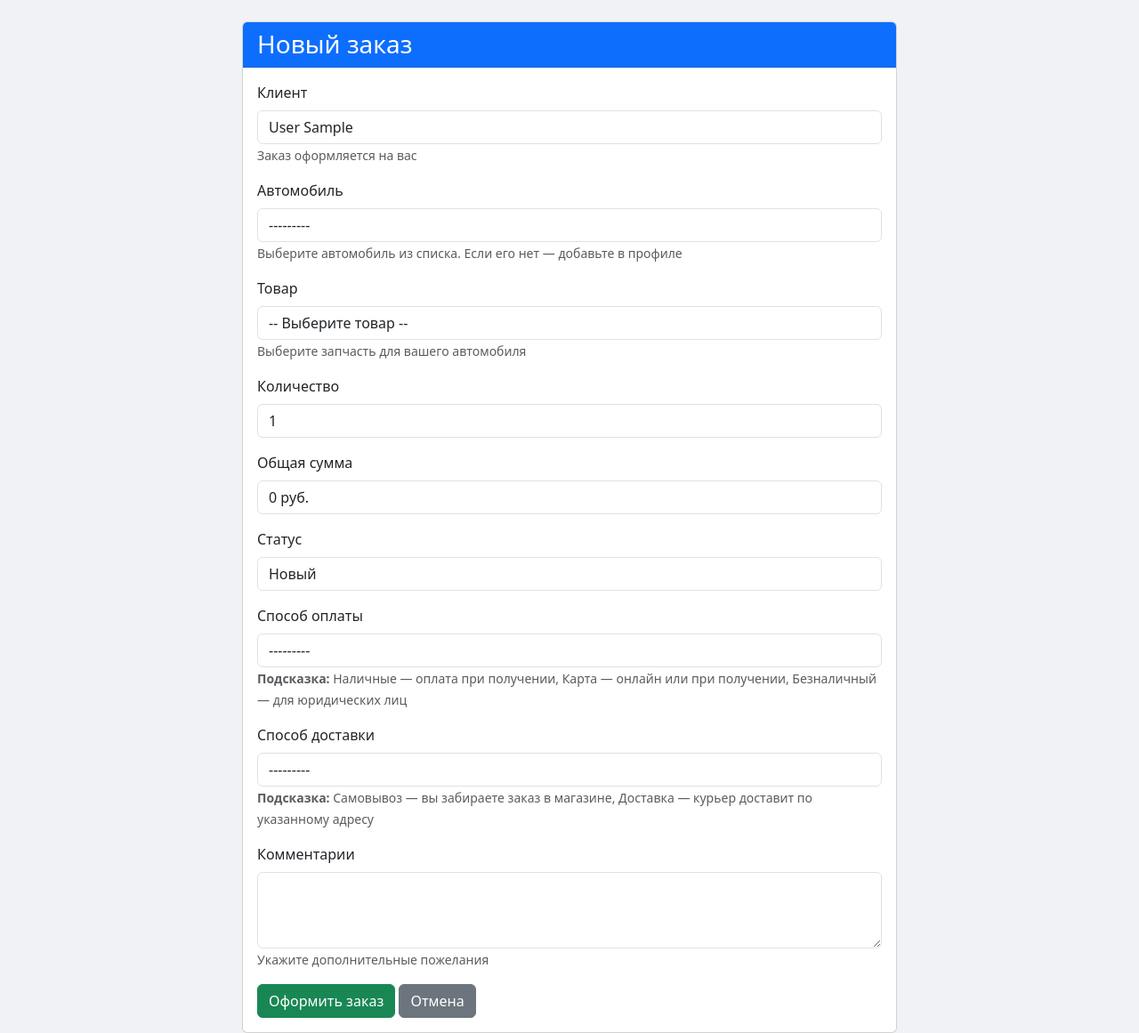
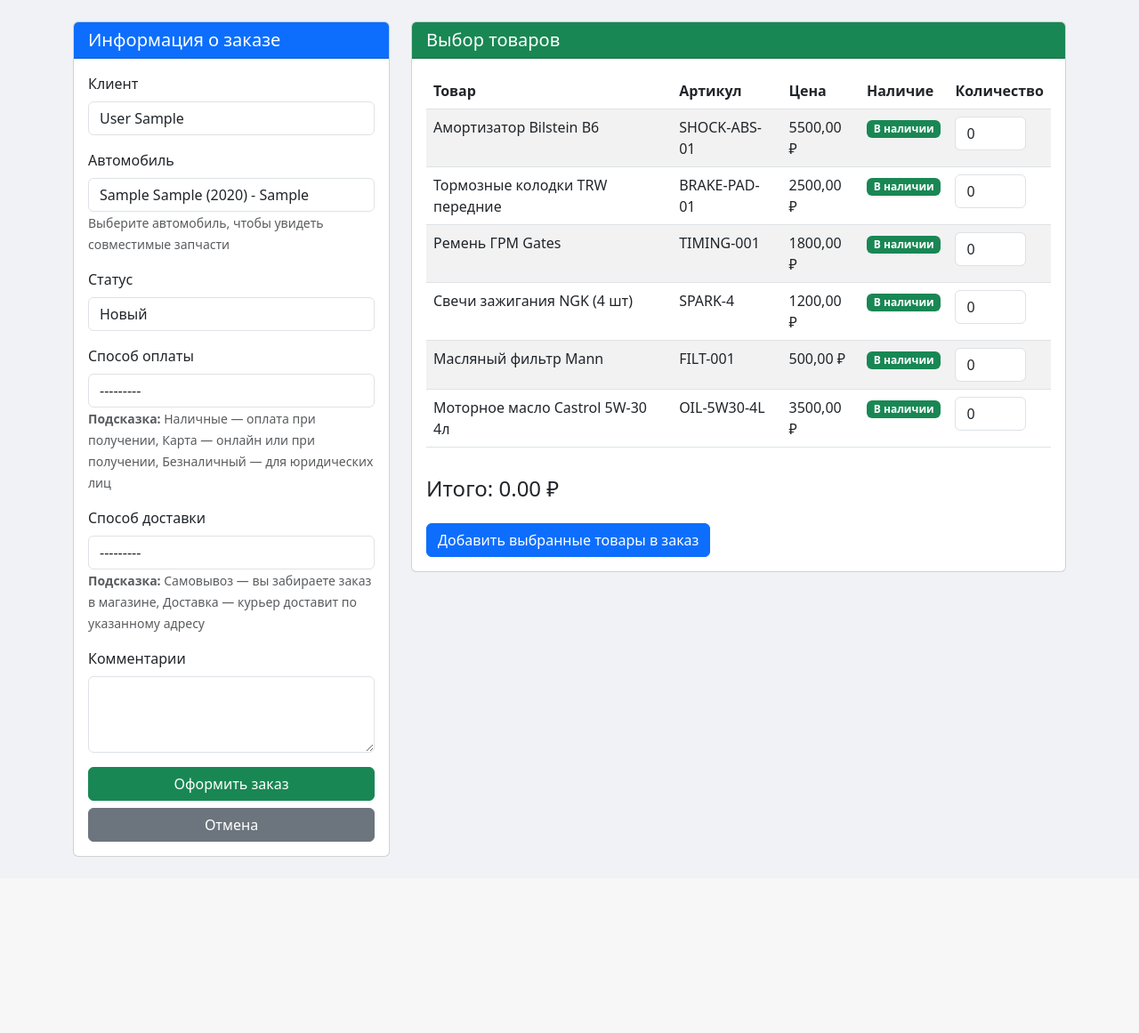
Before and after one commit to Akika15/crm-auto, a Django app: page /orders/create/ in a window 1280 px wide. Shown: the part 80-1241 px from the top of the page at 89% size. After the commit the page ends 1043 px from the top, so only its background shows below. Run offline with Django 5.2, Linux system fonts and the light colour scheme; a user stored in the database is signed in; data comes from the database, SQL or seed files in the repository; tables that the repository leaves empty hold one stand-in row (values such as "Sample post").

Commit message:
Add product compatibility filter and multiple product selection in order

```diff
--- a/crm_app/templates/crm_app/order_form.html
+++ b/crm_app/templates/crm_app/order_form.html
@@ -1,49 +1,31 @@
 {% extends 'crm_app/base.html' %}
 
 {% block content %}
-<div class="row justify-content-center">
-    <div class="col-md-8">
-        <div class="card">
+<div class="row">
+    <div class="col-md-4">
+        <div class="card mb-4">
             <div class="card-header bg-primary text-white">
-                <h3 class="mb-0">{{ title }}</h3>
+                <h5 class="mb-0">Информация о заказе</h5>
             </div>
             <div class="card-body">
-                <form method="post">
+                <form method="post" id="orderForm">
                     {% csrf_token %}
 
                     <div class="mb-3">
                         <label class="form-label">Клиент</label>
                         {{ form.client }}
-                        <small class="text-muted">Заказ оформляется на вас</small>
                     </div>
 
                     <div class="mb-3">
                         <label class="form-label">Автомобиль</label>
-                        {{ form.vehicle }}
-                        <small class="text-muted">Выберите автомобиль из списка. Если его нет — добавьте в профиле</small>
-                    </div>
-
-                    <div class="mb-3">
-                        <label class="form-label">Товар</label>
-                        <select name="product" class="form-control" id="productSelect">
-                            <option value="">-- Выберите товар --</option>
-                            {% for product in products %}
-                            <option value="{{ product.id }}" data-price="{{ product.retail_price }}">
-                                {{ product.name }} - {{ product.manufacturer }} ({{ product.retail_price }} руб.)
+                        <select name="vehicle" id="vehicleSelect" class="form-control">
+                            {% for vehicle in vehicles %}
+                            <option value="{{ vehicle.id }}" {% if selected_vehicle and selected_vehicle.id == vehicle.id %}selected{% endif %}>
+                                {{ vehicle.brand }} {{ vehicle.model }} ({{ vehicle.year }}) - {{ vehicle.license_plate|default:"без номера" }}
                             </option>
                             {% endfor %}
                         </select>
-                        <small class="text-muted">Выберите запчасть для вашего автомобиля</small>
-                    </div>
-
-                    <div class="mb-3">
-                        <label class="form-label">Количество</label>
-                        <input type="number" name="quantity" id="quantity" class="form-control" value="1" min="1">
-                    </div>
-
-                    <div class="mb-3">
-                        <label class="form-label">Общая сумма</label>
-                        <input type="text" id="totalPrice" class="form-control" readonly value="0 руб.">
+                        <small class="text-muted">Выберите автомобиль, чтобы увидеть совместимые запчасти</small>
                     </div>
 
                     <div class="mb-3">
@@ -73,35 +55,144 @@
                     <div class="mb-3">
                         <label class="form-label">Комментарии</label>
                         {{ form.comments }}
-                        <small class="text-muted">Укажите дополнительные пожелания</small>
                     </div>
 
-                    <button type="submit" class="btn btn-success">Оформить заказ</button>
-                    <a href="{% url 'crm_app:order_list' %}" class="btn btn-secondary">Отмена</a>
+                    <button type="submit" class="btn btn-success w-100">Оформить заказ</button>
+                    <a href="{% url 'crm_app:order_list' %}" class="btn btn-secondary w-100 mt-2">Отмена</a>
                 </form>
+            </div>
+        </div>
+    </div>
+
+    <div class="col-md-8">
+        <div class="card">
+            <div class="card-header bg-success text-white">
+                <h5 class="mb-0">Выбор товаров</h5>
+            </div>
+            <div class="card-body">
+                <div id="productsContainer">
+                    {% if products %}
+                        <div class="table-responsive">
+                            <table class="table table-striped" id="productsTable">
+                                <thead>
+                                    <tr>
+                                        <th>Товар</th>
+                                        <th>Артикул</th>
+                                        <th>Цена</th>
+                                        <th>Наличие</th>
+                                        <th>Количество</th>
+                                    </tr>
+                                </thead>
+                                <tbody>
+                                    {% for product in products %}
+                                    <tr data-product-id="{{ product.id }}" data-price="{{ product.price }}">
+                                        <td>{{ product.name }}</td>
+                                        <td>{{ product.article }}</td>
+                                        <td class="product-price">{{ product.price }} ₽</td>
+                                        <td>
+                                            {% if product.is_available %}
+                                                <span class="badge bg-success">В наличии</span>
+                                            {% else %}
+                                                <span class="badge bg-danger">Нет</span>
+                                            {% endif %}
+                                        </td>
+                                        <td>
+                                            <input type="number" class="form-control quantity-input" data-id="{{ product.id }}"
+                                                   style="width: 80px;" min="0" max="{{ product.stock_quantity }}" value="0">
+                                        </td>
+                                    </tr>
+                                    {% endfor %}
+                                </tbody>
+                            </table>
+                        </div>
+
+                        <div class="mt-3">
+                            <h4>Итого: <span id="totalPrice">0</span> ₽</h4>
+                        </div>
+
+                        <button type="button" class="btn btn-primary mt-3" id="addToOrderBtn">Добавить выбранные товары в заказ</button>
+                    {% else %}
+                        <div class="alert alert-info">
+                            Нет доступных товаров{% if selected_vehicle %} для автомобиля {{ selected_vehicle.brand }} {{ selected_vehicle.model }}{% endif %}.
+                        </div>
+                    {% endif %}
+                </div>
             </div>
         </div>
     </div>
 </div>
 
 <script>
-    const productSelect = document.getElementById('productSelect');
-    const quantityInput = document.getElementById('quantity');
-    const totalPriceSpan = document.getElementById('totalPrice');
+    // Переменные для хранения выбранных товаров
+    let selectedProducts = [];
 
+    // Обновление итоговой суммы
     function updateTotal() {
-        const selectedOption = productSelect.options[productSelect.selectedIndex];
-        const price = selectedOption.getAttribute('data-price');
-        const quantity = parseInt(quantityInput.value) || 0;
-        if (price && quantity > 0) {
-            const total = parseFloat(price) * quantity;
-            totalPriceSpan.value = total.toFixed(2) + ' руб.';
-        } else {
-            totalPriceSpan.value = '0 руб.';
-        }
+        let total = 0;
+        document.querySelectorAll('.quantity-input').forEach(input => {
+            let qty = parseInt(input.value) || 0;
+            let row = input.closest('tr');
+            let price = parseFloat(row.querySelector('.product-price').innerText);
+            total += price * qty;
+        });
+        document.getElementById('totalPrice').innerText = total.toFixed(2);
     }
 
-    productSelect.addEventListener('change', updateTotal);
-    quantityInput.addEventListener('input', updateTotal);
+    // При изменении количества
+    document.querySelectorAll('.quantity-input').forEach(input => {
+        input.addEventListener('input', updateTotal);
+    });
+
+    // Кнопка добавления в заказ
+    document.getElementById('addToOrderBtn')?.addEventListener('click', function() {
+        // Собираем выбранные товары
+        selectedProducts = [];
+        document.querySelectorAll('.quantity-input').forEach(input => {
+            let qty = parseInt(input.value) || 0;
+            if (qty > 0) {
+                let row = input.closest('tr');
+                let productId = row.dataset.productId;
+                let productName = row.cells[0].innerText;
+                let price = parseFloat(row.querySelector('.product-price').innerText);
+                selectedProducts.push({
+                    id: productId,
+                    name: productName,
+                    quantity: qty,
+                    price: price
+                });
+            }
+        });
+
+        if (selectedProducts.length === 0) {
+            alert('Выберите хотя бы один товар и укажите количество');
+            return;
+        }
+
+        // Добавляем скрытые поля в форму
+        selectedProducts.forEach(product => {
+            let inputId = document.createElement('input');
+            inputId.type = 'hidden';
+            inputId.name = 'product_ids';
+            inputId.value = product.id;
+            document.getElementById('orderForm').appendChild(inputId);
+
+            let inputQty = document.createElement('input');
+            inputQty.type = 'hidden';
+            inputQty.name = 'quantities';
+            inputQty.value = product.quantity;
+            document.getElementById('orderForm').appendChild(inputQty);
+        });
+
+        // Отправляем форму
+        document.getElementById('orderForm').submit();
+    });
+
+    // Обновление товаров при смене автомобиля
+    document.getElementById('vehicleSelect')?.addEventListener('change', function() {
+        window.location.href = "{% url 'crm_app:order_create' %}?vehicle=" + this.value;
+    });
+
+    // Инициализация итога
+    updateTotal();
 </script>
 {% endblock %}
--- a/crm_app/views.py
+++ b/crm_app/views.py
@@ -118,8 +118,18 @@ def order_create(request):
         client = request.user.client
     except:
         return redirect('crm_app:profile')
+
     vehicles = Vehicle.objects.filter(client=client)
-    products = Product.objects.all().order_by('category', 'name')[:100]
+    selected_vehicle_id = request.GET.get('vehicle') or (vehicles.first().id if vehicles else None)
+    selected_vehicle = None
+    products = []
+
+    if selected_vehicle_id:
+        selected_vehicle = get_object_or_404(Vehicle, id=selected_vehicle_id, client=client)
+        products = get_compatible_products(selected_vehicle)
+    else:
+        products = Product.objects.filter(is_available=True)
+
     if request.method == 'POST':
         form = OrderForm(request.POST)
         if form.is_valid():
@@ -127,28 +137,37 @@ def order_create(request):
             order.manager = request.user
             order.total_amount = 0
             order.save()
-            product_id = request.POST.get('product')
-            quantity = int(request.POST.get('quantity', 1))
-            if product_id:
-                product = Product.objects.get(id=product_id)
-                OrderItem.objects.create(
-                    order=order,
-                    product=product,
-                    quantity=quantity,
-                    price_at_moment=product.price
-                )
-                order.total_amount = product.price * quantity
-                order.save()
+
+            # Обрабатываем несколько товаров
+            total = 0
+            product_ids = request.POST.getlist('product_ids')
+            quantities = request.POST.getlist('quantities')
+
+            for product_id, quantity in zip(product_ids, quantities):
+                if product_id and int(quantity) > 0:
+                    product = Product.objects.get(id=product_id)
+                    OrderItem.objects.create(
+                        order=order,
+                        product=product,
+                        quantity=int(quantity),
+                        price_at_moment=product.price
+                    )
+                    total += product.price * int(quantity)
+
+            order.total_amount = total
+            order.save()
             return redirect('crm_app:order_detail', pk=order.pk)
     else:
-        form = OrderForm(initial={'client': client})
+        form = OrderForm(initial={'client': client, 'vehicle': selected_vehicle})
         form.fields['client'].queryset = Client.objects.filter(id=client.id)
         form.fields['vehicle'].queryset = vehicles
+
     context = {
         'form': form,
         'title': 'Новый заказ',
         'vehicles': vehicles,
         'products': products,
+        'selected_vehicle': selected_vehicle,
     }
     return render(request, 'crm_app/order_form.html', context)
 
@@ -405,3 +424,26 @@ def page(request, title):
 
 def help_page(request):
     return render(request, 'crm_app/help.html')
+
+def get_compatible_products(vehicle):
+    """Возвращает товары, совместимые с указанным автомобилем"""
+    if not vehicle:
+        return Product.objects.filter(is_available=True)
+
+    products = Product.objects.filter(is_available=True)
+
+    # Фильтруем по марке и модели
+    compatible = []
+    for product in products:
+        brands = [b.strip().lower() for b in (product.compatible_brands or '').split(',') if b.strip()]
+        models = [m.strip().lower() for m in (product.compatible_models or '').split(',') if m.strip()]
+
+        if brands and vehicle.brand.lower() not in brands:
+            continue
+        if models and vehicle.model.lower() not in models:
+            continue
+        compatible.append(product.id)
+
+    if compatible:
+        return Product.objects.filter(id__in=compatible, is_available=True)
+    return products
```
